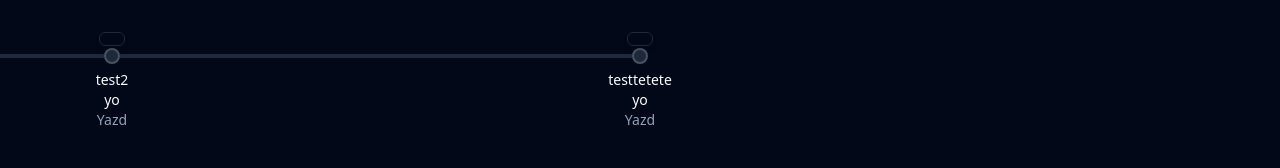
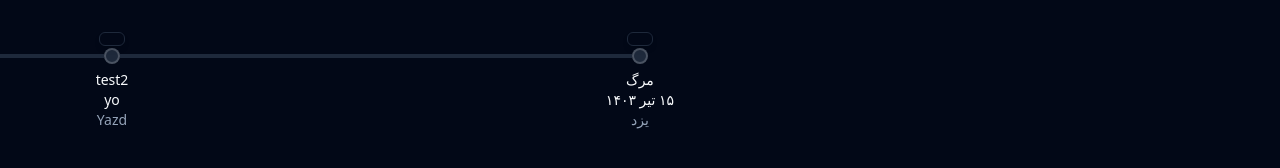
Before and after one commit to mortezaezzabady/mehdi-ezzabady, a React (Vite) app: page / in a window 1280 px wide. Shown: the part 392-560 px from the top of the page. Built offline with nearby package versions, Linux system fonts and the light colour scheme; a web font is replaced by a local one.

Commit message:
death added

```diff
--- a/src/App.tsx
+++ b/src/App.tsx
@@ -47,12 +47,12 @@ interface TimelineEntry {
 
 const timelineEntries: TimelineEntry[] = [
   {
-    title: "testtetete",
-    date: "yo",
+    title: "مرگ",
+    date: "۱۵ تیر ۱۴۰۳",
     media: [],
     tag: [],
     description: "ola",
-    location: "Yazd",
+    location: "یزد",
   },
   {
     title: "test2",
```
